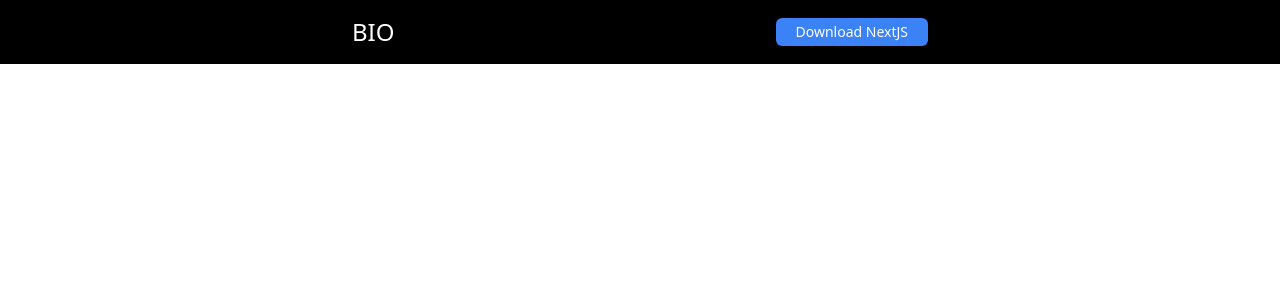
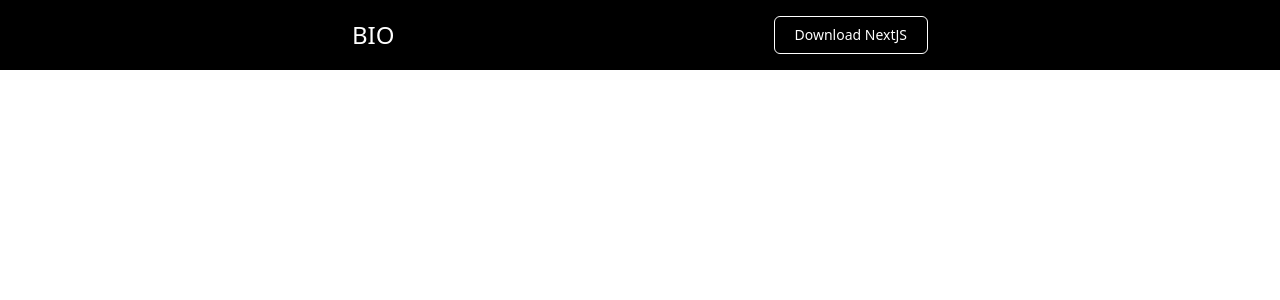
Before and after one commit to bayupriyambada/belajar-next, a Next.js app: page / in a window 1280 px wide. Shown: the top 300 px of the page. Built offline with nearby package versions, Linux system fonts and the light colour scheme.

Commit message:
changed components button downloader and add gl

```diff
--- a/components/header.js
+++ b/components/header.js
@@ -10,7 +10,7 @@ function Header() {
             <a>BIO</a>
           </Link>
         </div>
-        <div className='bg-blue-500 text-sm px-5 py-1 text-white rounded-md cursor-pointer'>Download NextJS</div>
+          <div className='button_download'>Download NextJS</div>
 
       </div>
     </div>
--- a/styles/globals.css
+++ b/styles/globals.css
@@ -1,3 +1,10 @@
 @tailwind base;
 @tailwind components;
 @tailwind utilities;
+
+@layer base{
+  .button_download{
+    @apply border border-white text-sm px-5 py-2 text-white rounded-md cursor-pointer
+        hover:border-blue-100 hover:bg-white hover:text-black;
+  }
+}
```
